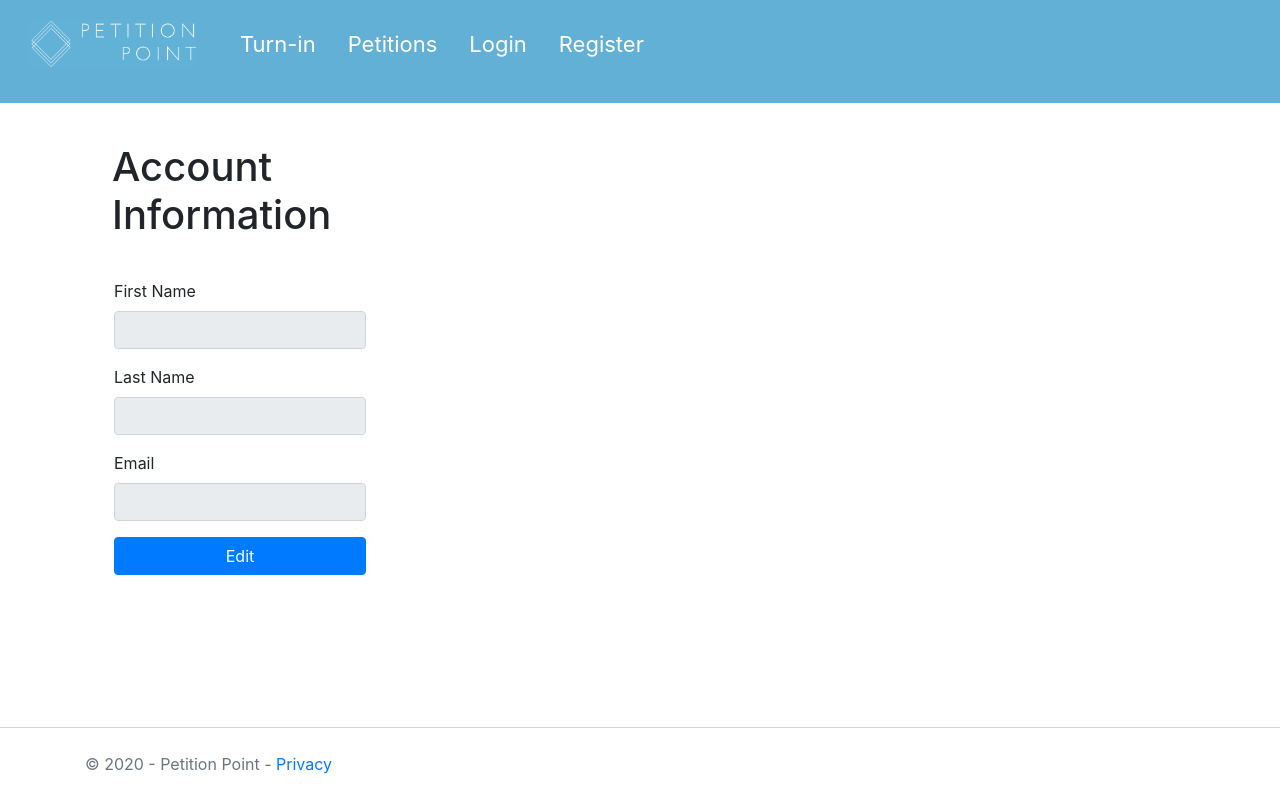
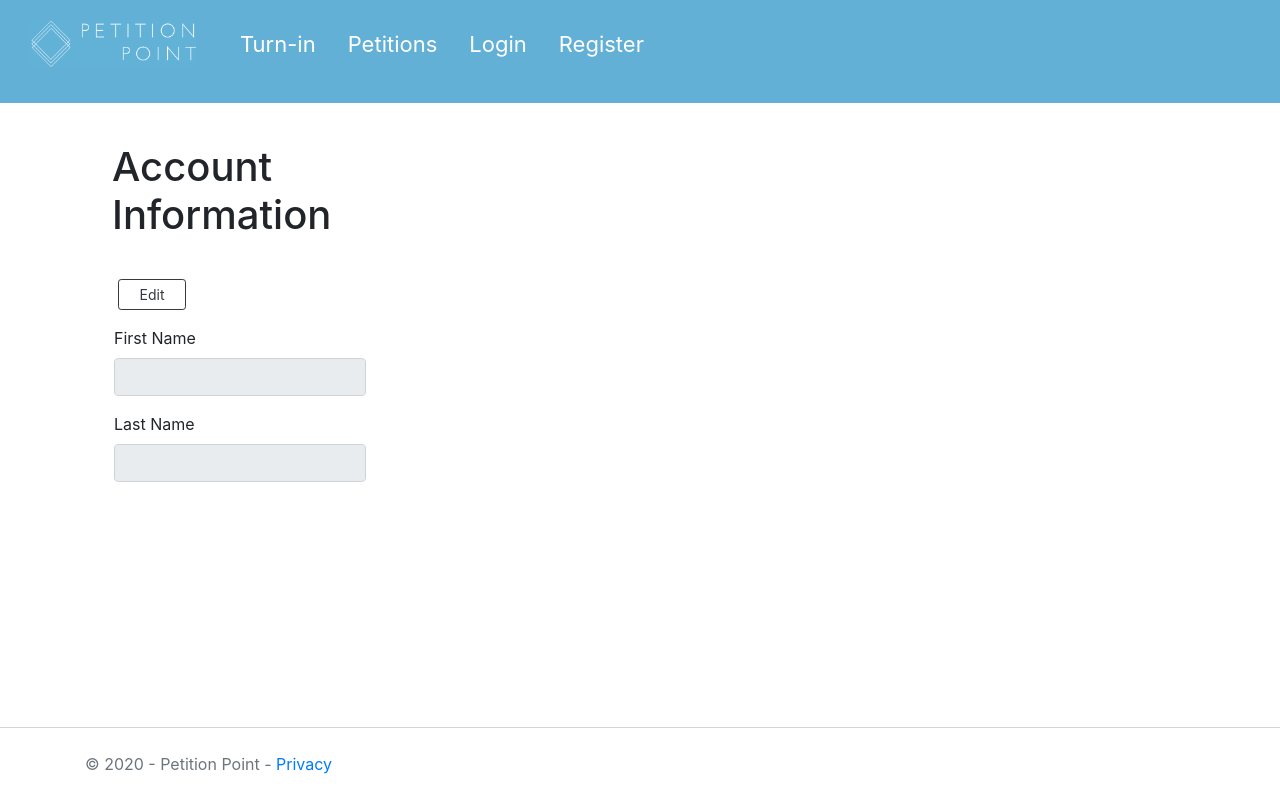
Before and after one commit to AaronTJDev/petitionpoint, a React (Create React App) app: page /edit in a window 1280 px wide. Built offline with nearby package versions, Linux system fonts and the light colour scheme.

Commit message:
minimum functionality for  edit account information added

```diff
--- a/src/components/Account/Edit.js
+++ b/src/components/Account/Edit.js
@@ -1,5 +1,6 @@
 import React from 'react';
 import axios from 'axios';
+import $ from 'jquery';
 import './account.css';
 import { Redirect } from "react-router-dom";
 import { userContext } from '../../userContext';
@@ -8,22 +9,21 @@ export default class Edit extends React.Component {
     constructor(props){
       super(props);
       this.state = {
-          email: '',
-          password: '',
-          redirect: undefined
+          fname: '',
+          lname: '',
+          redirect: undefined,
+          successMessage: ''
       }
     }
 
-
+    componentDidMount (){
+        this.setState({ fname: this.context.user.fname, lname: this.context.user.lname });
+    }
 
     onChange = (e) => {
         var target = e.target;
 
-        if ( target.name === 'email' ){
-            this.setState({ email: target.value});
-        } else if ( target.name === 'password' ){
-            this.setState({ password: target.value});
-        } else if ( target.name === 'fname' ){
+        if ( target.name === 'fname' ){
             this.setState({ fname: target.value});
         } else if ( target.name === 'lname' ){
             this.setState({ lname: target.value});
@@ -34,58 +34,72 @@ export default class Edit extends React.Component {
         // Prevent navigation to axios post.
         e.preventDefault();
 
-        // Get user info from state
-        const userInfo = {
-            email: this.state.email,
-            passwordHash: this.state.password
-        };
+        // Get user id from context
+        const userId = this.context.user._id;
 
-        // Send post request to login route using userInfo
-        axios.post(`http://localhost:3000/user/login/u`, userInfo )
+        // Get updated user info from state
+        let user = {
+            fname: this.state.fname,
+            lname: this.state.lname
+        }
+
+        // Send post request to edit route using user
+        axios.put(`http://localhost:3000/user/edit/${userId}`, user )
             .then( res => {
-                console.log(res.data);
                 if ( res.status === 200 ){
-                    // Update user object within state in App.js
-                    this.context.loginUser(res.data);
-                    // Redirect to home
-                    this.setState({ redirect: '/' });
+                    this.setState({ successMessage : res.data });
+                    this.context.user.fname = res.data.fname;
+                    this.context.user.lname = res.data.lname;
+                    this.toggleInputs();
                 }
             }).catch( err => {
                 console.log(err);
             });
-	}
+    }
+
+
+    toggleInputs = () => {
+        // Seleect all form inputs and toggle them
+        $('.form-control').each(function(input){
+            $(this).attr('disabled', !$(this).attr('disabled') );
+            $(this).removeAttr('value' );
+        });
+
+        // Select submit button and toggle it
+        if ( $('input[type="submit"]').css('display') == 'inline-block' ) {
+            $('input[type="submit"]').css('display', 'none');
+        } else {
+            $('input[type="submit"]').css('display', 'inline-block');
+        }
+    }
 
     render () {
+        // Redirect to home
 		if (this.state.redirect) {
 			return <Redirect to={this.state.redirect} />
         }
 
         return (
-
             <userContext.Consumer>
                 { context => (
                     <div className="row account">
                         <form className="account-form">
                             <h1 className="header">Account Information</h1>
+                                <button type="button" className="col-3 mx-4 mb-3 btn btn-outline-dark btn-sm" onClick={this.toggleInputs}>Edit</button>
                                 <div className="form-group form-check">
                                     <label htmlFor="First Name">First Name</label>
-                                    <input onChange={this.onChange} value={context.user.fname} type="text" name="fname" className="form-control" disabled />
+                                    <input onChange={this.onChange} value={this.state.fname} type="text" name="fname" className="form-control" disabled />
                                 </div>
                                 <div className="form-group form-check">
                                     <label htmlFor="Last Name">Last Name</label>
-                                    <input onChange={this.onChange} value={context.user.lname} type="text" name="lname" className="form-control" disabled/>
+                                    <input onChange={this.onChange} value={this.state.lname} type="text" name="lname" className="form-control" disabled />
                                 </div>
                                 <div className="form-group form-check">
-                                    <label htmlFor="Email">Email</label>
-                                    <input onChange={this.onChange}  value={context.user.email} type="text" className="form-control" name="email" disabled/>
-                                </div>
-                                <div className="form-group form-check">
-                                    <input onClick={ this.handleClick } type="submit" className="btn btn-primary" value="Edit"/>
+                                    <input onClick={ this.handleClick } style={{display:'none'}} type="submit" className="btn btn-primary" value="Submit"/>
                                 </div>
                         </form>
                     </div>
                 )}
-
             </userContext.Consumer>
         );
     }
```
Also changed, not shown: routes/user.js (+23 -1 lines).
